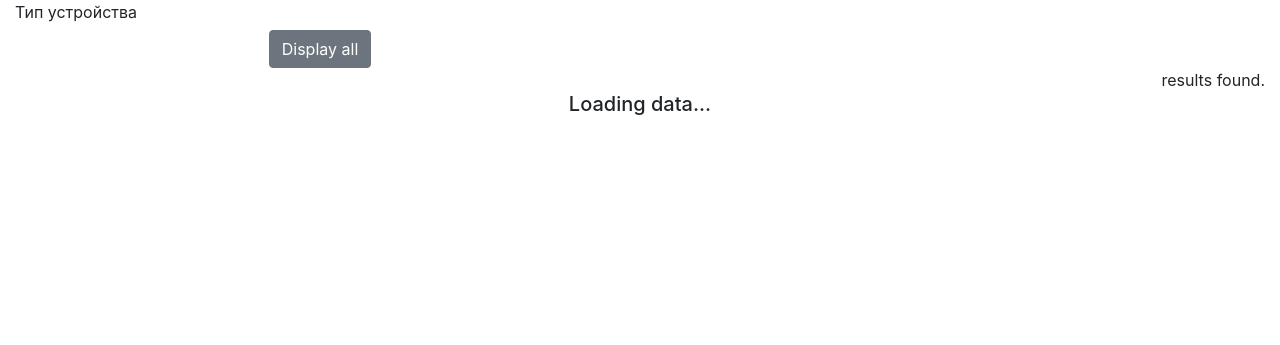
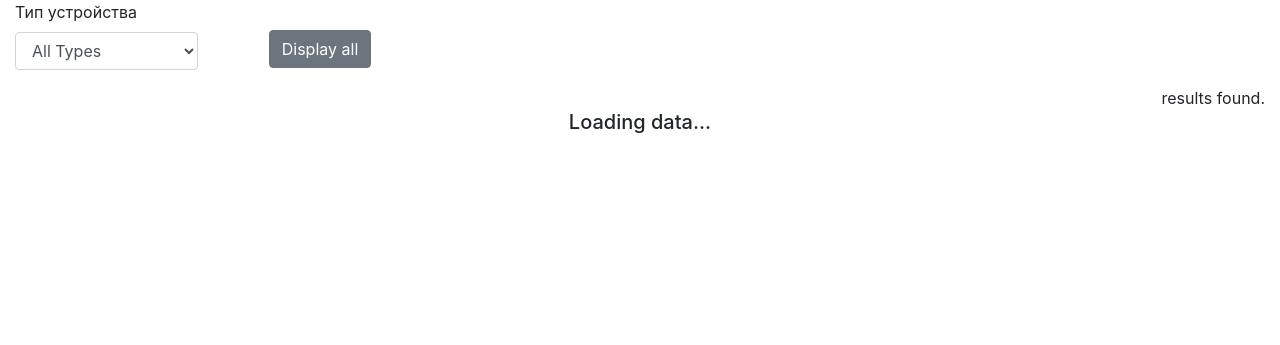
Before and after one commit to YaroLuck/InfoDevTestProject, a Django app: page / in a window 1280 px wide. Shown: the top 345 px of the page. Run offline with Django 3.2, Linux system fonts and the light colour scheme; data comes from the database, SQL or seed files in the repository; some libraries are stand-ins or nearby versions.

Commit message:
+Фильтрация по типу устройства

```diff
--- a/alarmdevice/static/js/devicefilter.js
+++ b/alarmdevice/static/js/devicefilter.js
@@ -1,8 +1,31 @@
 var send_data = {}
 
 $(document).ready(function () {
-    // bring all the data without any filters
+    // все данные без фильтров
     getAPIData();
+    // получить список устройств
+    getDeviceTypes();
+
+        // on selecting the country option
+    $('#device_types').on('change', function () {
+        // since province and region is dependent
+        // on country select, emty all the options from select input
+        //$("#province").val("all");
+        //$("#region").val("all");
+        //send_data['province'] = '';
+        //send_data['region'] = '';
+
+        // update the selected country
+        if(this.value == "all")
+            send_data['device_type'] = "";
+        else
+            send_data['device_type'] = this.value;
+
+        //get province of selected country
+        //getProvince(this.value);
+        // get api data of updated filters
+        getAPIData();
+    });
 })
 
 function putTableData(result) {
@@ -109,3 +132,22 @@
         }
     });
 })
+
+function getDeviceTypes() {
+    let url = $("#device_types").attr("url");
+    $.ajax({
+        method: 'GET',
+        url: url,
+        data: {},
+        success: function (result) {
+            device_types_option = "<option value='all' selected>All Types</option>";
+            $.each(result["device_types"], function (a, b) {
+                device_types_option += "<option>" + b + "</option>"
+            });
+            $("#device_types").html(device_types_option)
+        },
+        error: function(response){
+            console.log(response)
+        }
+    });
+}
--- a/alarmdevice/templates/alarmdevice/device.html
+++ b/alarmdevice/templates/alarmdevice/device.html
@@ -14,7 +14,9 @@
             <div class="row">
                 <div class="col-sm-2 col-2">
                     <div class="form-group">
-                        <label for="device_type">Тип устройства</label>
+                        <label for="device_types">Тип устройства</label>
+                        <select class="form-control" id="device_types" url = "{%url 'get_device_types' %}">
+                        </select>
                     </div>
                 </div>
                 <div class="col-sm-2 col-2">
--- a/alarmdevice/urls.py
+++ b/alarmdevice/urls.py
@@ -1,10 +1,11 @@
 from django.urls import include, path
 
-from .views import DeviceView, MainPageView, DeviceList, DeviceListing
+from .views import DeviceView, MainPageView, device_list, DeviceListing, get_device_types
 
 urlpatterns = [
     # path('api/v1/device', DeviceView.as_view()),
     # path('', MainPageView.as_view(), name='MainPage'),
-    path('', DeviceList),
+    path('', device_list),
     path('device_listing/', DeviceListing.as_view(), name='listing'),
+    path("ajax/types/", get_device_types, name='get_device_types'),
 ]
--- a/alarmdevice/views.py
+++ b/alarmdevice/views.py
@@ -43,6 +43,31 @@
     serializer_class = DeviceSerializer
     queryset = Device.objects.all()
 
+    def get_queryset(self):
+        # фильтрация
+        query_list = Device.objects.all()
+        device_type = self.request.query_params.get('device_type', None)
 
-def DeviceList(request):
+        if device_type:
+            device_type_reverse = dict((v, k) for k, v in Device.DEVICES)
+            query_list = query_list.filter(device_type=device_type_reverse[device_type])
+
+        return query_list
+
+
+def device_list(request):
     return render(request, 'alarmdevice/device.html', {})
+
+
+def get_device_types(request):
+    if request.method == "GET" and request.is_ajax():
+        # device_types = Device.objects.\
+        #     order_by('device_type').\
+        #     values_list('device_type').\
+        #     distinct()
+        device_types = Device.DEVICES
+        device_types = [i[1] for i in list(device_types)]
+        data = {
+            "device_types": device_types,
+        }
+        return JsonResponse(data, status=200)
```
Also changed, not shown: alarmdevice/models.py (+10 -10 lines), alarmdevice/templates/alarmdevice/pagination.html (deleted, +0 -21 lines).
